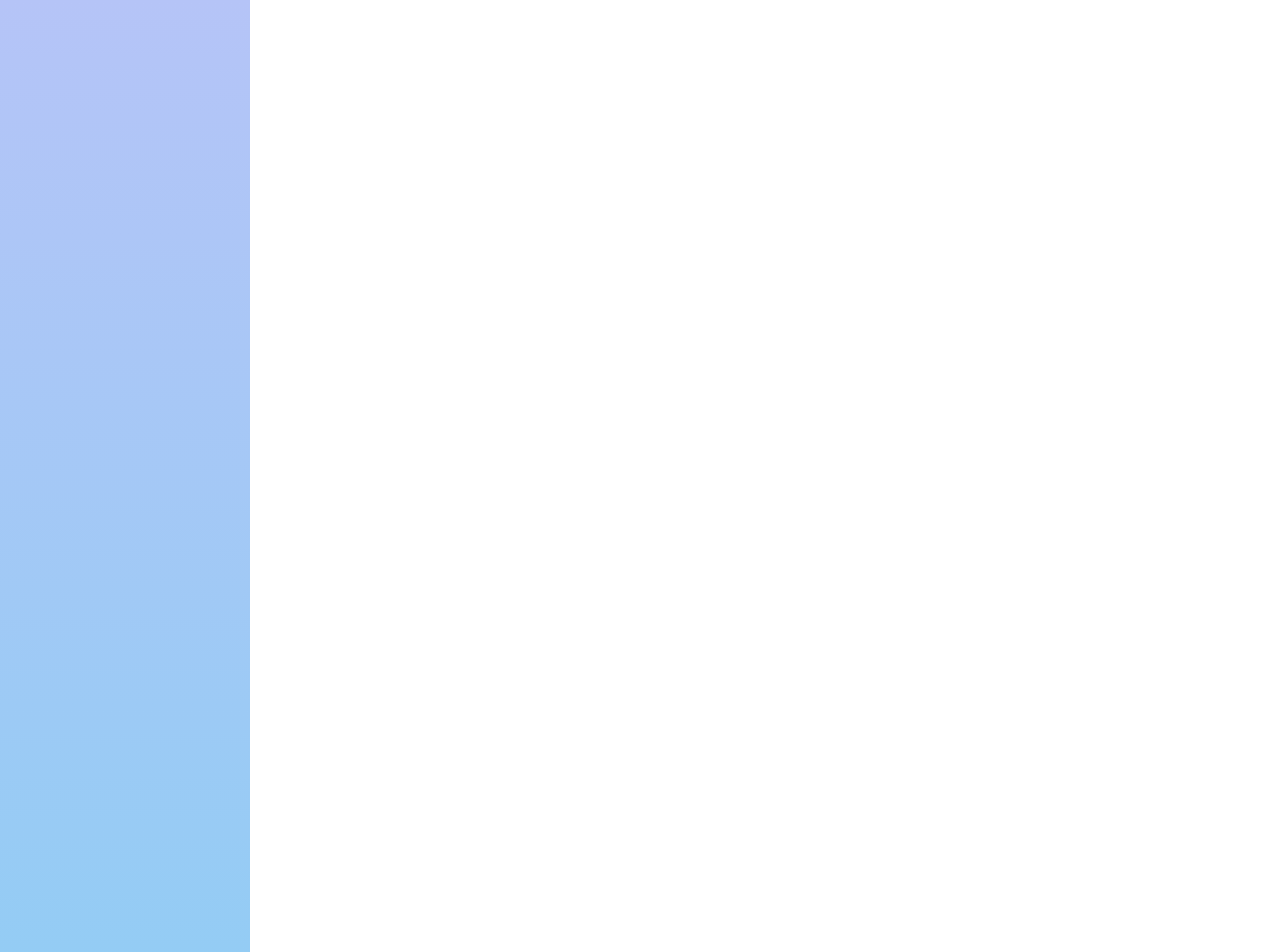
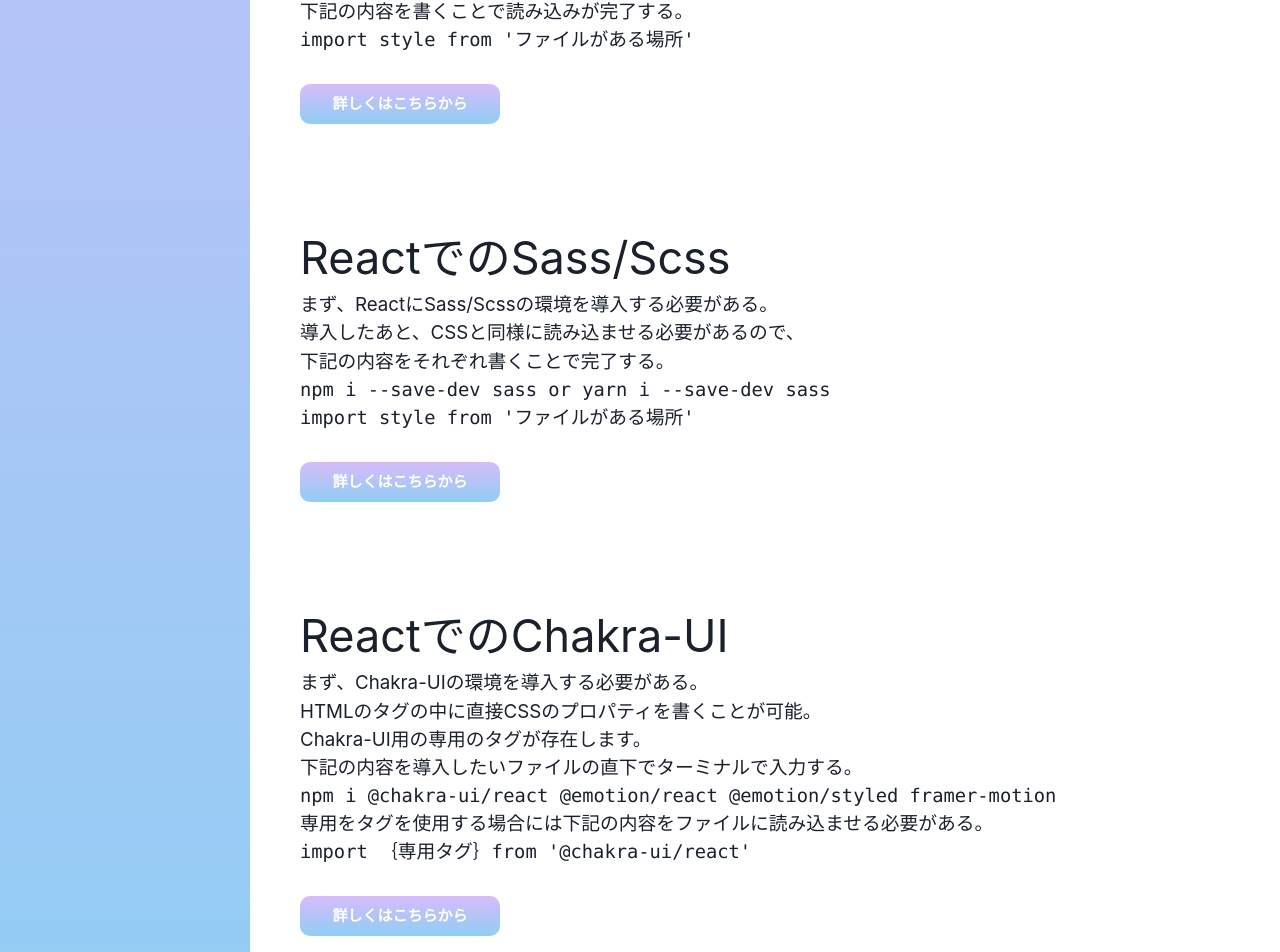
Before and after one commit to RikutoOgaki/React-CSSpage, a Next.js app: page / in a window 1280 px wide. Shown: the part 939-1891 px from the top of the page. Before the commit the page ends 800 px from the top, so only its background shows below. Built offline with nearby package versions, Linux system fonts and the light colour scheme.

Commit message:
ReactCSS

```diff
--- a/src/pages/components/FirstView.tsx
+++ b/src/pages/components/FirstView.tsx
@@ -1,7 +1,135 @@
 import { Box, Flex, Text } from '@chakra-ui/react'
+import Link from 'next/link'
 
 export default function FirstView() {
     return (
-        <></>
+        <>
+            <Flex
+                justifyContent={'center'}
+                alignItems={'center'}
+                marginLeft={'25rem'}
+                paddingTop={'8vh'}>
+                <Flex
+                    flexDir={'column'}
+                    justifyContent={'center'}
+                    alignItems={'flex-start'}
+                    gap={'10rem'}
+                    margin={'0 3rem'}
+                    padding={'2rem'}>
+                    <Box as='section'>
+                        <Text fontSize={'7xl'}>Reactでのスタイル</Text>
+                        <Text fontSize={'3xl'}>このサイトにおとずれてくれてありがとうございます!<br />
+                            このサイトでは、ReactまたはHTMLでスタイルを当てることを目的としたデザインページです。<br />
+                            Reactを使い始める人やReactを使っている人がページを作る中でどのようにしてスタイルを当てて行くかを教え、<br />
+                            HTMLでスタイルを当てるときこれはどのように実装すのだろうと悩んでいる人に<br />
+                            完成に向けて補助していきます。<br />
+                            一つのテーマ(Component)に沿ってCSS,Sass/Scss,Chakra-UIそれぞれでの書き方で書いています。<br />
+                            作品としてはものは同じです。
+                        </Text>
+                    </Box>
+                    <Box as='section'>
+                        <Text fontSize={'7xl'}>注意事項</Text>
+                        <Text fontSize={'3xl'}>
+                            今回のReactについてはnext.js version13を採用しています。<br />
+                            versionや環境によって導入できないなどの不具合がある場合がございますので、ご了承ください。<br />
+                            できる限り最新versionにできるよう日々更新いたしますので今後ともよろしくおねがいします。<br />
+                            こちらのサイトは私自身がこのスタイルはよく使われるんじゃないか、こういうのがあれば良いんじゃないかと思ったものしか載せておりません。<br />
+                            さらにスタイルの幅を広げたい方にはご自身で追求していただくようお願いします。
+                        </Text>
+                    </Box>
+                    <Box as='section'>
+                        <Text fontSize={'7xl'}>ReactでのCSS</Text>
+                        <Text fontSize={'3xl'}>
+                            HTMLにスタイルを当てるように書くことが可能。<br />
+                            ReactもHTMLと同様CSSファイルを読み込ませる必要がある。<br />
+                            下記の内容を書くことで読み込みが完了する。
+                        </Text>
+                        <Box as='code' fontSize={'3xl'}>
+                            import style from 'ファイルがある場所'
+                        </Box>
+                        <Box
+                            w={'20rem'}
+                            h={'4rem'}
+                            // border={'1px solid tomato'}
+                            borderRadius={'10px'}
+                            bgGradient={'linear(purple.200,blue.200)'}
+                            color={'#fff'}
+                            marginTop={'3rem'}
+                            textAlign={'center'}>
+                            <Link href={'/'}>
+                                <Text fontWeight={'extrabold'} fontSize={'2xl'} padding={'.9rem'}>
+                                    詳しくはこちらから
+                                </Text>
+                            </Link>
+                        </Box>
+                    </Box>
+                    <Box as='section'>
+                        <Text fontSize={'7xl'}>ReactでのSass/Scss</Text>
+                        <Text fontSize={'3xl'}>
+                            まず、ReactにSass/Scssの環境を導入する必要がある。<br />
+                            導入したあと、CSSと同様に読み込ませる必要があるので、<br />
+                            下記の内容をそれぞれ書くことで完了する。
+                        </Text>
+                        <Flex flexDir={'column'}>
+                            <Box as='code' fontSize={'3xl'}>
+                                npm i --save-dev sass or
+                                yarn i --save-dev sass
+                            </Box>
+                            <Box as='code' fontSize={'3xl'}>
+                                import style from 'ファイルがある場所'
+                            </Box>
+                        </Flex>
+                        <Box
+                            w={'20rem'}
+                            h={'4rem'}
+                            // border={'1px solid tomato'}
+                            borderRadius={'10px'}
+                            bgGradient={'linear(purple.200,blue.200)'}
+                            color={'#fff'}
+                            marginTop={'3rem'}
+                            textAlign={'center'}>
+                            <Link href={'/'}>
+                                <Text fontWeight={'extrabold'} fontSize={'2xl'} padding={'.9rem'}>
+                                    詳しくはこちらから
+                                </Text>
+                            </Link>
+                        </Box>
+                    </Box>
+                    <Box as='section'>
+                        <Text fontSize={'7xl'}>ReactでのChakra-UI</Text>
+                        <Text fontSize={'3xl'}>
+                            まず、Chakra-UIの環境を導入する必要がある。<br />
+                            HTMLのタグの中に直接CSSのプロパティを書くことが可能。<br />
+                            Chakra-UI用の専用のタグが存在します。<br />
+                            下記の内容を導入したいファイルの直下でターミナルで入力する。
+                        </Text>
+                        <Box as={'code'} fontSize={'3xl'}>
+                            npm i @chakra-ui/react @emotion/react @emotion/styled framer-motion
+                        </Box>
+                        <Text fontSize={'3xl'}>
+                            専用をタグを使用する場合には下記の内容をファイルに読み込ませる必要がある。
+                        </Text>
+                        <Box as={'code'} fontSize={'3xl'}>
+                            import ｛専用タグ｝from '@chakra-ui/react'
+                        </Box>
+                        <Box
+                            w={'20rem'}
+                            h={'4rem'}
+                            // border={'1px solid tomato'}
+                            borderRadius={'10px'}
+                            bgGradient={'linear(purple.200,blue.200)'}
+                            color={'#fff'}
+                            marginTop={'3rem'}
+                            textAlign={'center'}>
+                            <Link href={'/'}>
+                                <Text fontWeight={'extrabold'} fontSize={'2xl'} padding={'.9rem'}>
+                                    詳しくはこちらから
+                                </Text>
+                            </Link>
+                        </Box>
+                    </Box>
+                </Flex>
+            </Flex>
+        </>
     )
 }
--- a/src/pages/index.tsx
+++ b/src/pages/index.tsx
@@ -3,7 +3,7 @@
 import Image from 'next/image'
 import { Inter } from 'next/font/google'
 import Navigation from './components/Navigation'
-// import FirstView from './components/FirstView'
+import FirstView from './components/FirstView'
 import Header from './components/Head'
 
 
@@ -16,7 +16,7 @@
       <Box position={'relative'} overflow={'hidden'}>
         <Header />
         <Navigation />
-        {/* <FirstView /> */}
+        <FirstView />
       </Box>
 
     </>
```
